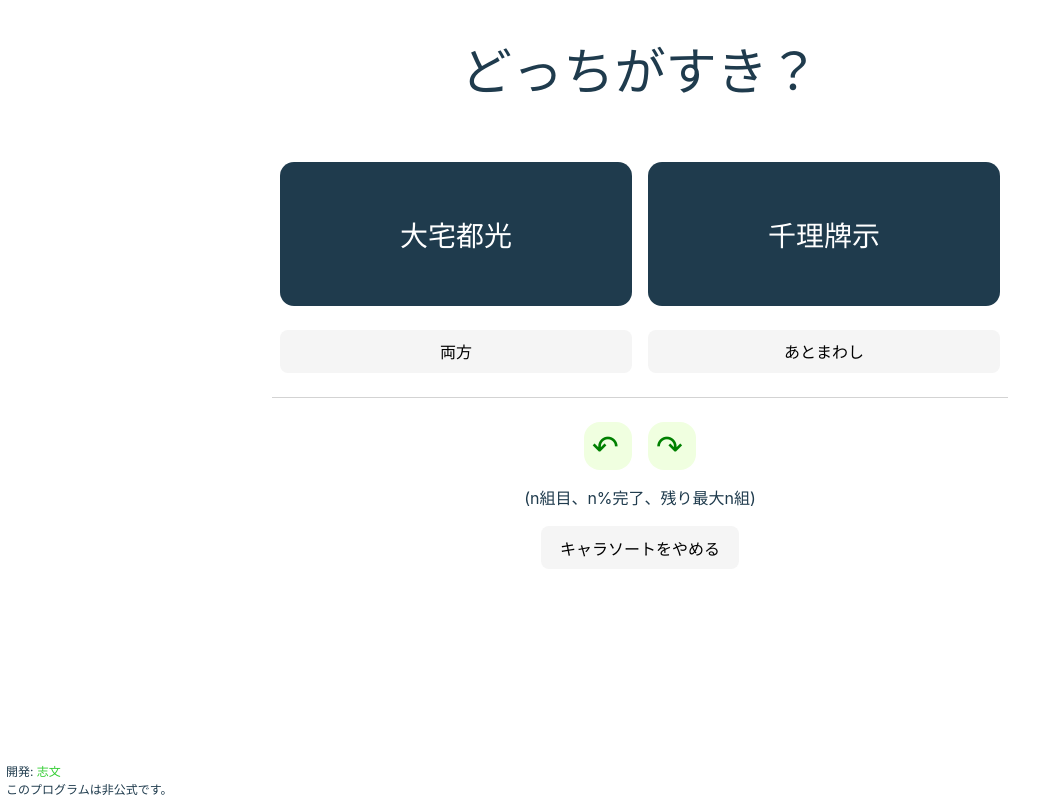
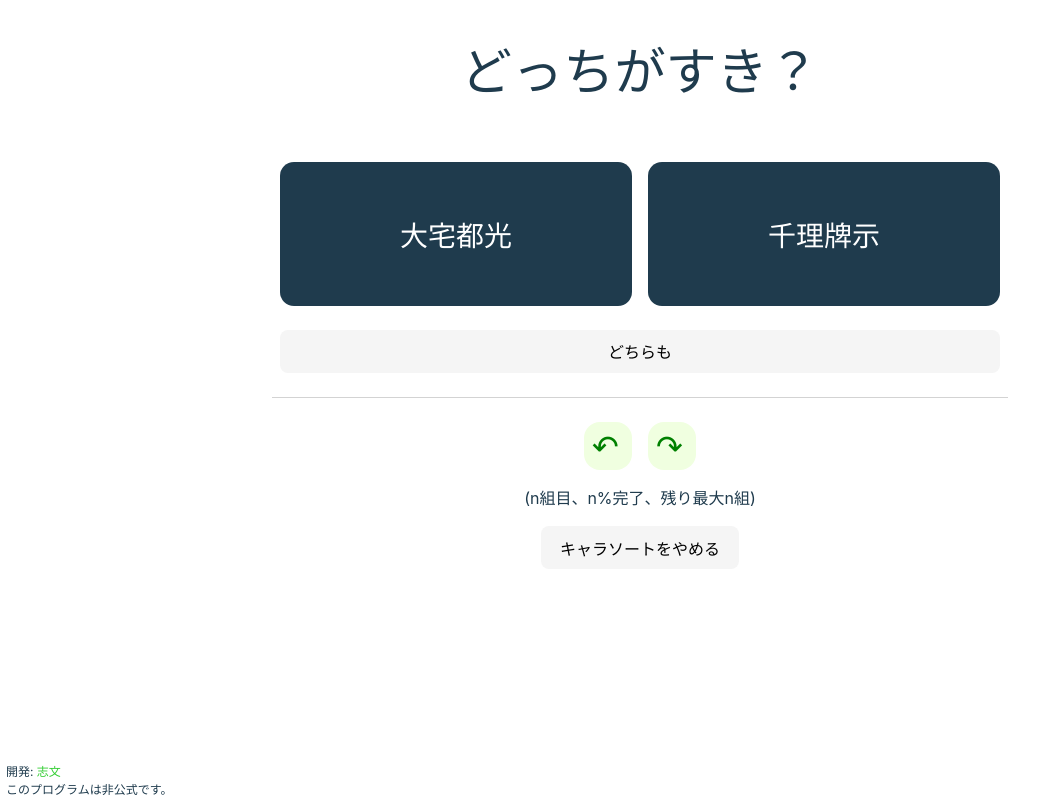
Before and after one commit to shimon1024/lecharsorter, a React (Vite) app: page / in a window 1280 px wide. Both pictures are taken after a click on the button "はじめる". Shown: the whole page, without its empty margins (0-1056 px from the left). Built offline with nearby package versions, Linux system fonts and the light colour scheme.

Commit message:
実装しないことになったskipボタンを削除。

```diff
--- a/src/Compare.css
+++ b/src/Compare.css
@@ -39,9 +39,9 @@
   background-color: color-mix(in srgb, var(--xkcd-dark-blue-gray) 80%, white);
 }
 
-.compare-both,
-.compare-skip {
-  margin: 1.5em 0.5rem 0;
+.compare-both {
+  margin: 1.5rem 0.5rem 0;
+  grid-column: 1 / -1;
 }
 
 .compare-hr-main-sub {
--- a/src/Compare.jsx
+++ b/src/Compare.jsx
@@ -45,19 +45,13 @@ export default function Compare({ charIdSet, numRanks, sorterTitle, randSeed })
         >
           {le.chars[bId].name}
         </button>
-        <button
-          className="compare-both"
-          onClick={() => {dispatchSortHistory({type: 'compare', result: 'both'})}}
-        >
-          両方
-        </button>
-        <button
-          className="compare-skip"
-          onClick={() => {dispatchSortHistory({type: 'compare', result: 'skip'})}}
-        >
-          あとまわし
-        </button>
       </div>
+      <button
+        className="compare-both"
+        onClick={() => {dispatchSortHistory({type: 'compare', result: 'both'})}}
+      >
+        どちらも
+      </button>
       <hr className="compare-hr-main-sub" />
       <button className="compare-undo">↶</button>
       <button className="compare-redo">↷</button>
```
